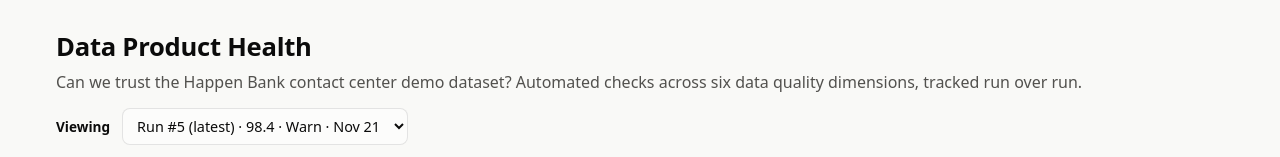
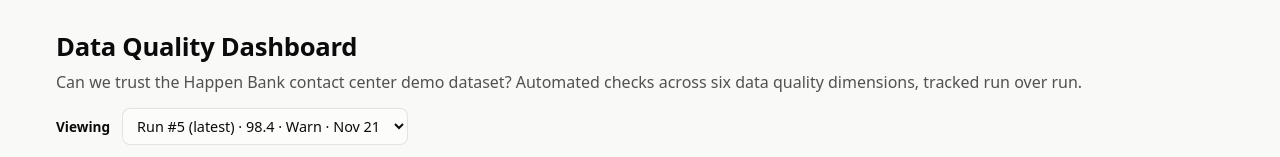
Before and after one commit to robbiegerber-nu/happenbankdemo, a plain HTML site: page docs/index.html in a window 1280 px wide. Shown: the top 157 px of the page. Drawn offline with Linux system fonts and the light colour scheme.

Commit message:
Rename Data Product Health to Data Quality Dashboard (page title, tab, footer v2.3, README)

```diff
--- a/docs/index.html
+++ b/docs/index.html
@@ -3,7 +3,7 @@
 <head>
 <meta charset="UTF-8">
 <meta name="viewport" content="width=device-width, initial-scale=1.0">
-<title>Data Product Health</title>
+<title>Data Quality Dashboard</title>
 <meta name="description" content="Data quality health of the synthetic Happen Bank contact center demo dataset: completeness, uniqueness, validity, consistency, volume and timeliness checks, tracked run over run.">
 <style>
   :root {
@@ -222,7 +222,7 @@
 <body>
 <div class="wrap">
   <header>
-    <h1>Data Product Health</h1>
+    <h1>Data Quality Dashboard</h1>
     <p class="sub">Can we trust the Happen Bank contact center demo dataset? Automated checks across six data quality dimensions, tracked run over run.</p>
     <div class="runbar" id="runbar" hidden>
       <label for="run-select">Viewing</label>
@@ -288,7 +288,7 @@
     <div class="card"><div class="table-wrap scroll"><table class="checks" id="checks"></table></div></div>
   </section>
 
-  <footer>Data product health dashboard · v2.1 · Source: <code>discovery</code> schema in PostgreSQL, exported to JSON by
+  <footer>Data Quality Dashboard · v2.3 · Source: <code>discovery</code> schema in PostgreSQL, exported to JSON by
     <code>sql/discovery/run_discovery.ps1</code> · <a href="https://github.com/robbiegerber-nu/happenbankdemo">Repository</a></footer>
 </div>
 <div class="tip" id="tip" role="tooltip"></div>
@@ -351,7 +351,7 @@ function renderHeader() {
     $('older-text').innerHTML = `<strong>You're viewing an earlier run (#${S.selected}).</strong> The latest is run #${S.latest}.`;
     $('to-latest').textContent = `Back to latest (run #${S.latest})`;
   }
-  document.title = older ? `Data Product Health · Run #${S.selected}` : 'Data Product Health';
+  document.title = older ? `Data Quality Dashboard · Run #${S.selected}` : 'Data Quality Dashboard';
 }
 
 function renderTiles() {
```
Also changed, not shown: 1 other file.
